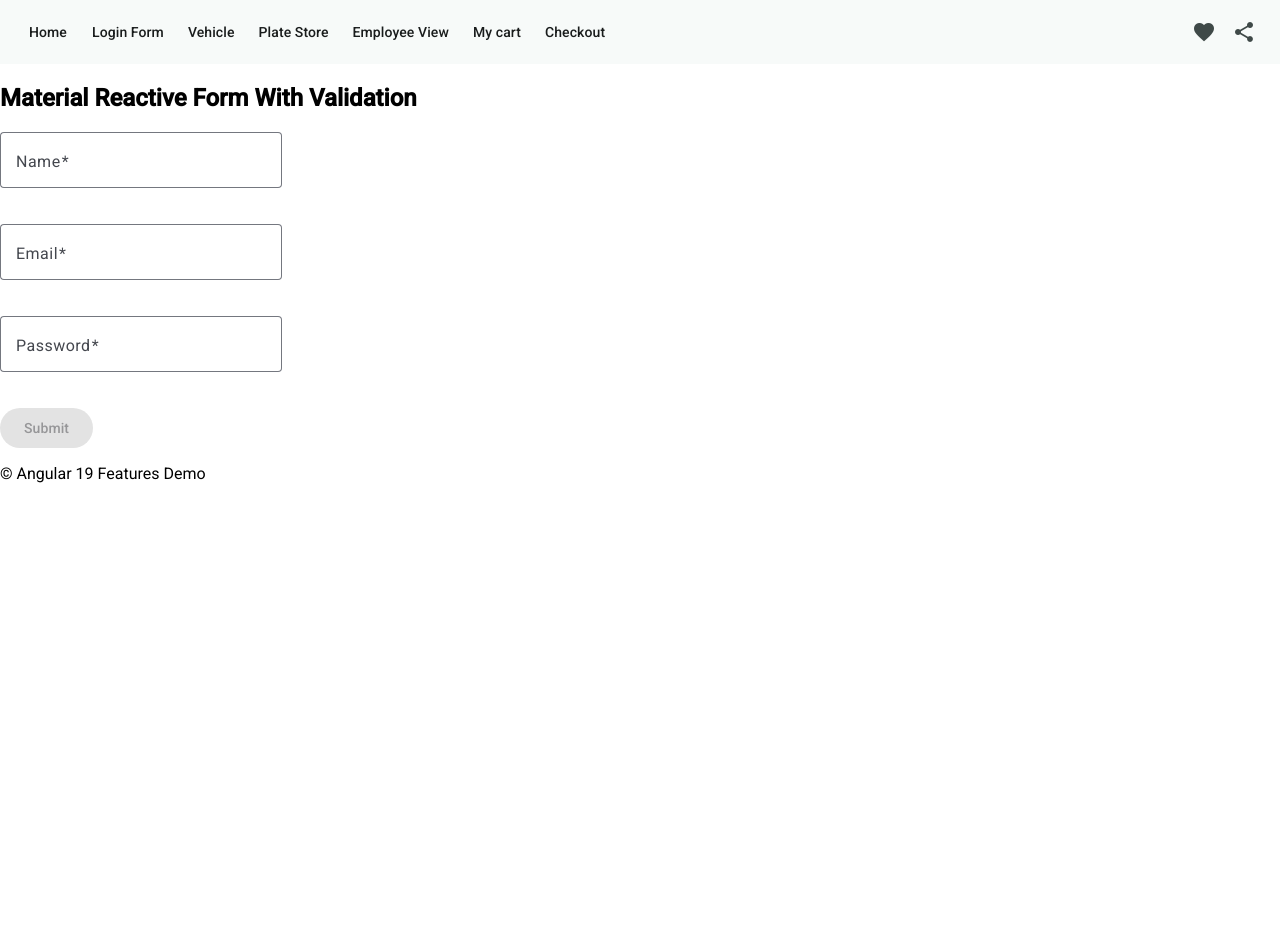
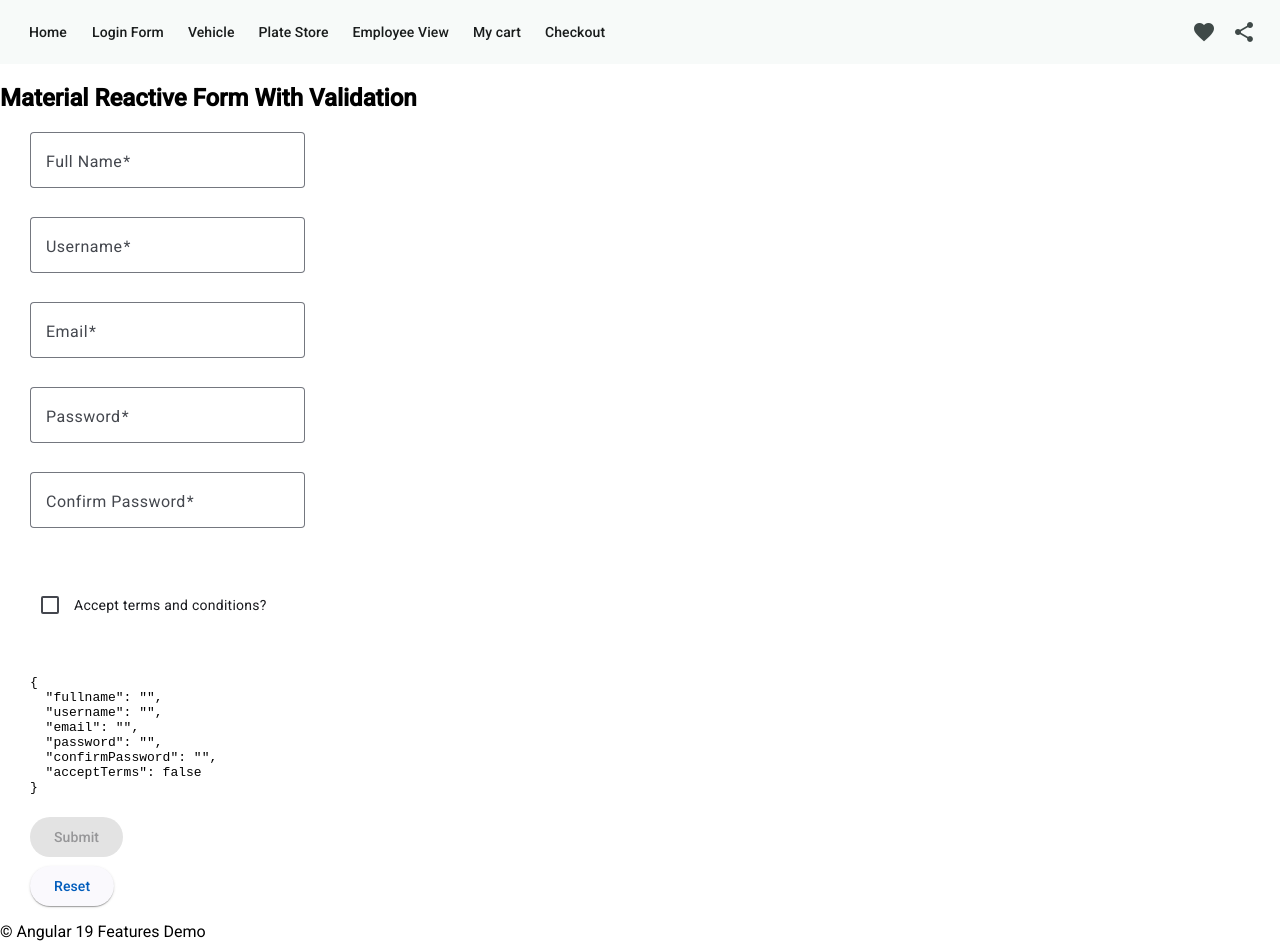
Before and after one commit to shib714/angular_19, an Angular app: page /login-form in a window 1280 px wide. Before the commit the page ends 800 px from the top, so only its background shows below. Built offline with nearby package versions, Linux system fonts and the light colour scheme.

Commit message:
validation on the template

```diff
--- a/src/app/components/login-form/login-form.component.html
+++ b/src/app/components/login-form/login-form.component.html
@@ -1,31 +1,87 @@
-<h2>Material Reactive Form With Validation</h2>
+<h2 text-align="center">Material Reactive Form With Validation</h2>
+<form [formGroup]="myForm" (ngSubmit)="onSubmit()" class="myForm">
+    <mat-form-field appearance="outline">
+        <mat-label>Full Name</mat-label>
+        <input matInput id="fullname" formControlName="fullname">
 
 
-<form [formGroup]="myForm" (ngSubmit)="onSubmit()">
-    <mat-form-field appearance="outline">
-      <mat-label>Name</mat-label>
-      <input matInput id="name" formControlName="name">
-      @if (myForm.get('name')?.invalid && myForm.get('name')?.touched) {
-        <mat-error>Name is required</mat-error>
+
+        @if (submitted && f['fullname'].errors) {
+            @if (f['fullname'].errors['required']) {
+                <mat-error>Full Name is required</mat-error>
+            }
         }
     </mat-form-field>
+    <mat-form-field appearance="outline">
+        <mat-label>Username</mat-label>
+        <input matInput id="username" formControlName="username">
 
+        @if (submitted && f['username'].errors) {
+        @if (f['username'].errors['required']) {
+        <mat-error>Username is required</mat-error>
+        }
+        @if (f['username'].errors['minlength']) {
+        <div>Username must be at least 6 characters</div>
+        }
+        @if (f['username'].errors['maxlength']) {
+        <div>Username must not exceed 20 characters</div>
+        }
+        }
+    </mat-form-field>
     <mat-form-field appearance="outline">
         <mat-label>Email</mat-label>
         <input matInput id="email" formControlName="email">
-      @if (myForm.get('email')?.invalid && myForm.get('email')?.touched) {
+        @if (submitted && f['email'].errors) {
+        @if (f['email'].errors['required']) {
+        <mat-error>Email is required</mat-error>
+        }
+        @if (f['email'].errors['email']) {
         <mat-error>Enter a valid email</mat-error>
         }
-
+        }
     </mat-form-field>
 
     <mat-form-field appearance="outline">
         <mat-label>Password</mat-label>
         <input matInput id="password" type="password" formControlName="password">
-      @if (myForm.get('password')?.invalid && myForm.get('password')?.touched) {
+        @if (submitted && f['password'].errors) {
+            @if (f['password'].errors['required']) {
+            <mat-error>Password is required</mat-error>
+            }
+            @if (f['password'].errors['minlength']) {
             <mat-error>Password must be at least 6 characters</mat-error>
             }
+            @if (f['password'].errors['maxlength']) {
+            <mat-error>Password must not exceed 40 characters</mat-error>
+            }
+        }
     </mat-form-field>
+    <mat-form-field appearance="outline">
+        <mat-label>Confirm Password</mat-label>
+        <input matInput id="confirmPassword" type="password" formControlName="confirmPassword">
+        @if (submitted && f['confirmPassword'].errors) {
+            @if (f['confirmPassword'].errors['required']) {
+            <mat-error>Confirm Password is required</mat-error>
+            }
+            @if (f['confirmPassword'].errors['matching']) {
+            <mat-error>Password does not match</mat-error>
+            }
+        }
+    </mat-form-field>
+    <section class="checkbox-section" [formGroup]="myForm">
+        <p><mat-checkbox formControlName="acceptTerms">Accept terms and conditions?</mat-checkbox></p>
+        @if (submitted && f['acceptTerms'].errors) {
+        <mat-error>Accept Terms is required</mat-error>
+        }
+    </section>
+
+    <pre>{{myForm.value | json}}</pre>
+    <!-- @if (submitted && myForm.invalid) {
+    <ng-container>
+        <mat-error>Please fill in all fields</mat-error>
+    </ng-container>
+    } -->
 
     <button mat-raised-button color="primary" type="submit" [disabled]="myForm.invalid">Submit</button>
+    <button mat-raised-button color="primary" type="button" (click)="onReset()">Reset</button>
 </form>
--- a/src/app/components/login-form/login-form.component.scss
+++ b/src/app/components/login-form/login-form.component.scss
@@ -1,11 +1,15 @@
+#root {
+    padding: 30px;
+  }
 
 
-
-
-form {
+.myForm {
     display: flex;
     flex-direction: column;
-    gap: 16px; // Adjust the gap between form fields as needed
+    gap: 9px; // Adjust the gap between form fields as needed
+    padding-left:30px;
+    //max-width: 350px;
+    margin: auto;
 
     mat-form-field {
       width: 22%; // Make form fields take full width
@@ -15,3 +19,6 @@ form {
       align-self: flex-start; // Align the button to the start
     }
   }
+  .checkbox-section {
+    margin: 12px 0;
+  }
--- a/src/app/components/login-form/login-form.component.ts
+++ b/src/app/components/login-form/login-form.component.ts
@@ -1,8 +1,11 @@
-import { Component } from '@angular/core';
-import { FormGroup, FormBuilder, Validators, ReactiveFormsModule } from '@angular/forms';
+import { Component, inject } from '@angular/core';
+import { FormGroup, FormBuilder, Validators, ReactiveFormsModule, AbstractControl } from '@angular/forms';
 import { MatButtonModule } from '@angular/material/button';
 import { MatInputModule } from '@angular/material/input';
 import { MatFormFieldModule } from '@angular/material/form-field';
+import Validation from '../utils/validation';
+import {MatCheckboxModule} from '@angular/material/checkbox';
+import { JsonPipe } from '@angular/common';
 
 
 @Component({
@@ -11,7 +14,9 @@ import { MatFormFieldModule } from '@angular/material/form-field';
     ReactiveFormsModule,
     MatInputModule,
     MatButtonModule,
-    MatFormFieldModule
+    MatFormFieldModule,
+    MatCheckboxModule,
+    JsonPipe
   ],
   templateUrl: './login-form.component.html',
   styleUrl: './login-form.component.scss'
@@ -19,21 +24,63 @@ import { MatFormFieldModule } from '@angular/material/form-field';
 export class LoginFormComponent {
 
   myForm!: FormGroup;
+  submitted = false;
+  fb = inject(FormBuilder);
 
-  constructor(private fb: FormBuilder) {}
+  //constructor(private fb: FormBuilder) {}
 
   ngOnInit(): void {
-    this.myForm = this.fb.group({
-      name: ['', Validators.required],
-      email: ['', [Validators.required, Validators.email]],
-      password: ['', [Validators.required, Validators.minLength(6)]]
-    });
+    this.createForm()
+    console.log(this.myForm.controls);
+    console.log(this.myForm.controls['fullname'].value);
   }
 
+  createForm() : void {
+    this.myForm = this.fb.group(
+      {
+        fullname: ['', Validators.required],
+        //firstName: this.fb.control<string>('', Validators.required),
+        username: ['',
+          [
+            Validators.required,
+            Validators.minLength(6),
+            Validators.maxLength(20)
+          ]
+        ],
+        email: ['', [Validators.required, Validators.email]],
+        password: ['',
+          [
+            Validators.required,
+            Validators.minLength(6),
+            Validators.maxLength(40)
+          ]
+        ],
+        confirmPassword: ['', Validators.required],
+        acceptTerms: [false, Validators.requiredTrue]
+      },
+      {
+        validators: [Validation.match('password', 'confirmPassword')]
+      }
+    );
+  }
+
+
+  get f(): { [key: string]: AbstractControl } {
+    return this.myForm.controls;
+  }
   onSubmit(): void {
+    this.submitted = true;
+    // if (this.myForm.invalid) {
+    //   return;
+    // }
     if (this.myForm.valid) {
       console.log(this.myForm.value);
+      console.log(JSON.stringify(this.myForm.value, null, 2));
     }
+  }
+  onReset(): void {
+    this.submitted = false;
+    this.myForm.reset();
   }
 
 }
--- /dev/null
+++ b/src/app/components/utils/validation.ts
@@ -0,0 +1,22 @@
+import { ValidatorFn, AbstractControl } from "@angular/forms";
+
+export default class Validation {
+
+    static match(controlName: string, checkControlName: string): ValidatorFn {
+      return (controls: AbstractControl) => {
+        const control = controls.get(controlName);
+        const checkControl = controls.get(checkControlName);
+
+        if (checkControl?.errors && !checkControl.errors['matching']) {
+          return null;
+        }
+
+        if (control?.value !== checkControl?.value) {
+          controls.get(checkControlName)?.setErrors({ matching: true });
+          return { matching: true };
+        } else {
+          return null;
+        }
+      };
+    }
+  }
```
Lines whose indentation alone changed are shown as unchanged.
